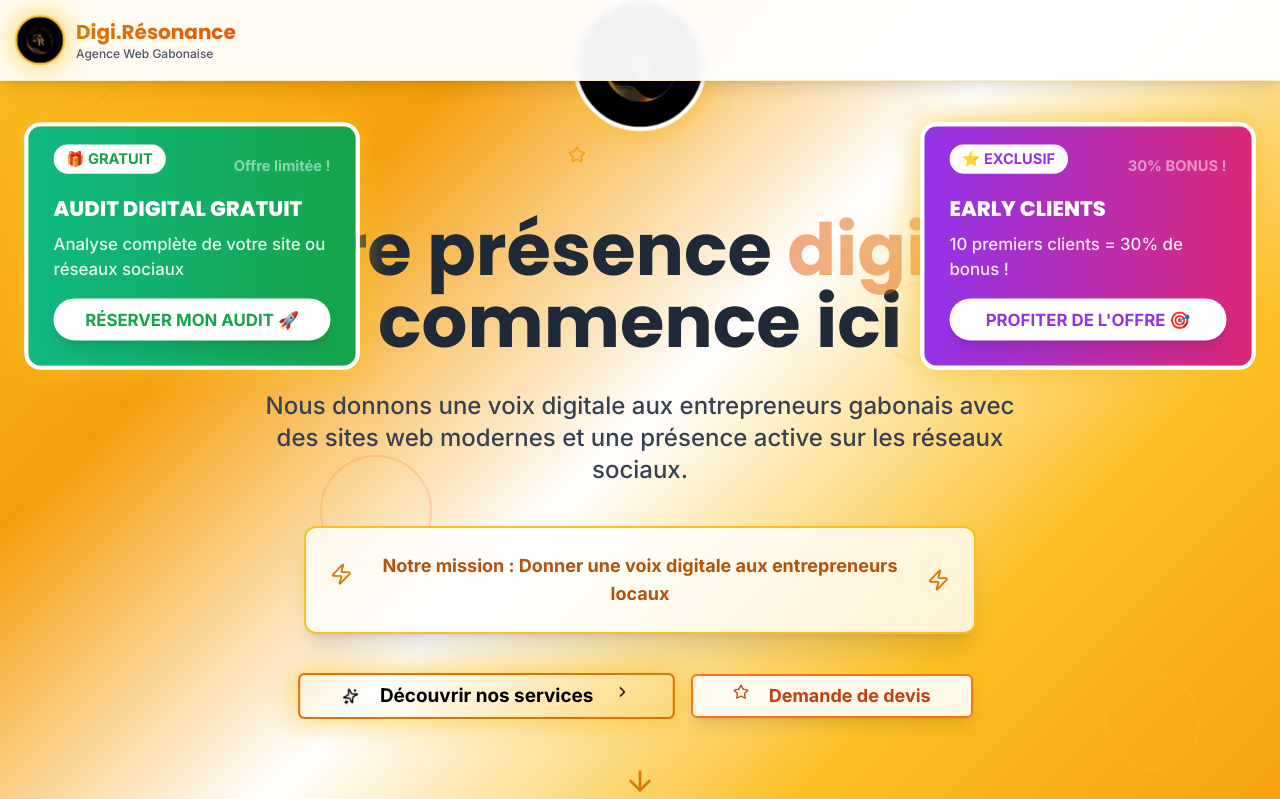
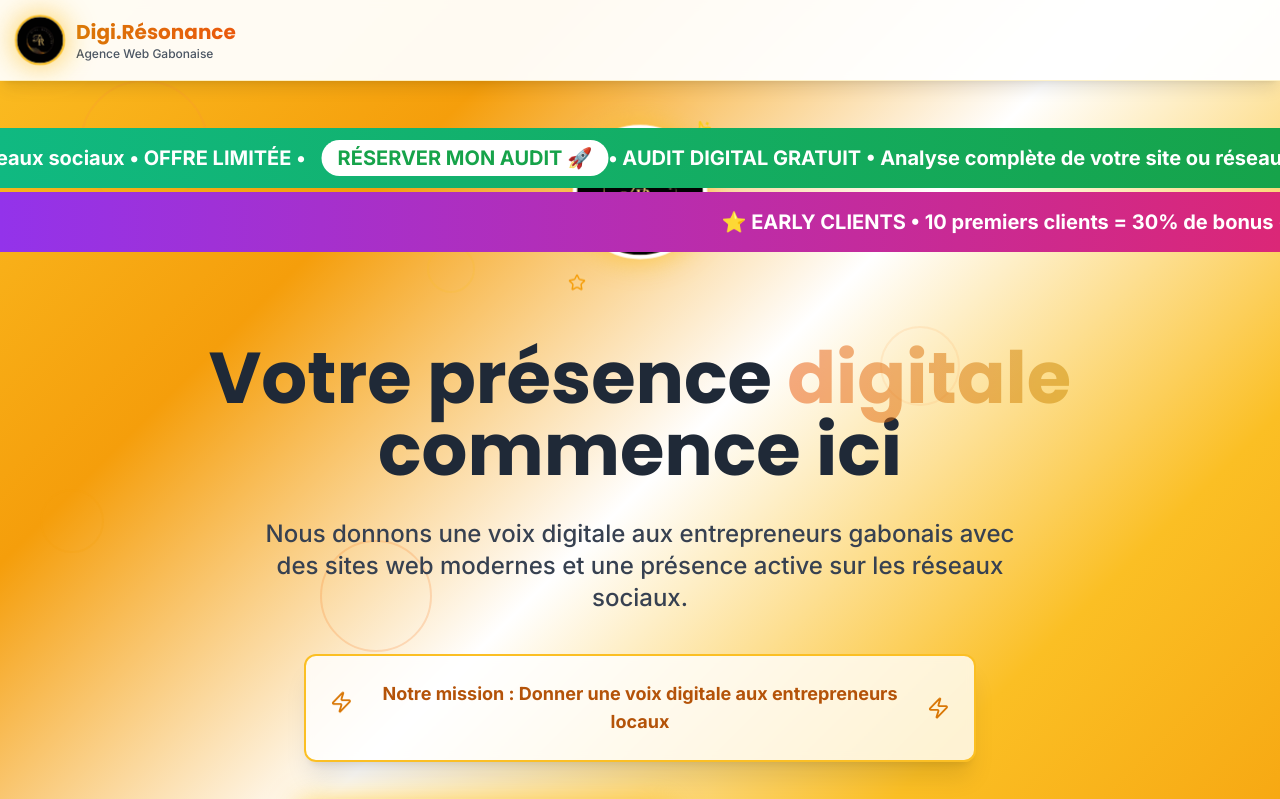
Before and after one commit to Gnzikoune/digi-resonance, a React (Vite) app: page / in a window 1280 px wide. Shown: the top 799 px of the page. Built offline with nearby package versions, Linux system fonts and the light colour scheme.

Commit message:
Refactor: Replace banners with scrolling text.

```diff
--- a/src/components/Hero.tsx
+++ b/src/components/Hero.tsx
@@ -15,59 +15,43 @@ const Hero = () => {
         <div className="absolute bottom-1/3 left-1/4 w-28 h-28 border-2 border-orange-500 rounded-full animate-float hidden md:block" style={{ animationDelay: '2s' }}></div>
       </div>
 
-      {/* Bannière publicitaire - Audit Gratuit */}
-      <div className="absolute top-24 md:top-32 left-4 right-4 md:left-8 md:right-auto md:w-80 z-20">
-        <div className="bg-gradient-to-r from-emerald-500 to-green-600 text-white rounded-2xl p-4 md:p-6 shadow-2xl border-4 border-white animate-pulse-glow transform hover:scale-105 transition-all duration-300">
-          <div className="flex items-center justify-between mb-3">
-            <span className="bg-white text-green-600 font-black text-xs md:text-sm px-3 py-1 rounded-full animate-bounce">
-              🎁 GRATUIT
-            </span>
-            <span className="text-white font-bold text-xs md:text-sm animate-pulse">
-              Offre limitée !
-            </span>
-          </div>
-          <h3 className="text-lg md:text-xl font-black mb-2 animate-slide-down">
-            AUDIT DIGITAL GRATUIT
-          </h3>
-          <p className="text-sm md:text-base font-medium mb-4 opacity-90">
-            Analyse complète de votre site ou réseaux sociaux
-          </p>
+      {/* Banderole Audit Gratuit */}
+      <div className="absolute top-24 md:top-32 left-0 right-0 z-20">
+        <div className="bg-gradient-to-r from-emerald-500 to-green-600 text-white py-3 overflow-hidden">
+          <div className="animate-scroll-right whitespace-nowrap">
+            <span className="inline-block px-8 text-lg md:text-xl font-bold">
+              🎁 AUDIT DIGITAL GRATUIT • Analyse complète de votre site ou réseaux sociaux • OFFRE LIMITÉE •
               <button
                 onClick={() => window.open('https://wa.me/24107000000?text=Bonjour, je souhaite bénéficier de l\'audit digital gratuit', '_blank')}
-            className="bg-white text-green-600 font-black text-sm md:text-base px-4 py-2 rounded-full w-full hover:bg-green-50 transition-all duration-300 hover:scale-105 shadow-lg"
+                className="ml-4 bg-white text-green-600 px-4 py-1 rounded-full font-black hover:bg-green-50 transition-colors"
               >
                 RÉSERVER MON AUDIT 🚀
               </button>
+              • AUDIT DIGITAL GRATUIT • Analyse complète de votre site ou réseaux sociaux • OFFRE LIMITÉE •
+            </span>
+          </div>
         </div>
       </div>
 
-      {/* Bannière publicitaire - Early Clients */}
-      <div className="absolute top-80 md:top-32 right-4 left-4 md:left-auto md:right-8 md:w-80 z-20">
-        <div className="bg-gradient-to-r from-purple-600 to-pink-600 text-white rounded-2xl p-4 md:p-6 shadow-2xl border-4 border-white animate-pulse-glow transform hover:scale-105 transition-all duration-300">
-          <div className="flex items-center justify-between mb-3">
-            <span className="bg-white text-purple-600 font-black text-xs md:text-sm px-3 py-1 rounded-full animate-bounce">
-              ⭐ EXCLUSIF
-            </span>
-            <span className="text-white font-bold text-xs md:text-sm animate-pulse">
-              30% BONUS !
-            </span>
-          </div>
-          <h3 className="text-lg md:text-xl font-black mb-2 animate-slide-down">
-            EARLY CLIENTS
-          </h3>
-          <p className="text-sm md:text-base font-medium mb-4 opacity-90">
-            10 premiers clients = 30% de bonus !
-          </p>
+      {/* Banderole Early Clients */}
+      <div className="absolute top-36 md:top-48 left-0 right-0 z-20">
+        <div className="bg-gradient-to-r from-purple-600 to-pink-600 text-white py-3 overflow-hidden">
+          <div className="animate-scroll-left whitespace-nowrap">
+            <span className="inline-block px-8 text-lg md:text-xl font-bold">
+              ⭐ EARLY CLIENTS • 10 premiers clients = 30% de bonus • EXCLUSIF •
               <button
                 onClick={() => window.open('https://wa.me/24107000000?text=Bonjour, je souhaite profiter de l\'offre Early Clients', '_blank')}
-            className="bg-white text-purple-600 font-black text-sm md:text-base px-4 py-2 rounded-full w-full hover:bg-purple-50 transition-all duration-300 hover:scale-105 shadow-lg"
+                className="ml-4 bg-white text-purple-600 px-4 py-1 rounded-full font-black hover:bg-purple-50 transition-colors"
               >
                 PROFITER DE L'OFFRE 🎯
               </button>
+              • EARLY CLIENTS • 10 premiers clients = 30% de bonus • EXCLUSIF •
+            </span>
+          </div>
         </div>
       </div>
 
-      <div className="container mx-auto px-4 text-center relative z-10">
+      <div className="container mx-auto px-4 text-center relative z-10 mt-24 md:mt-32">
         <div className="max-w-4xl mx-auto">
           {/* Logo large */}
           <div className="mb-8 md:mb-12 animate-slide-down">
--- a/src/index.css
+++ b/src/index.css
@@ -1,3 +1,4 @@
+
 @import url('https://fonts.googleapis.com/css2?family=Poppins:wght@300;400;500;600;700;800&family=Inter:wght@300;400;500;600;700&display=swap');
 @tailwind base;
 @tailwind components;
@@ -158,6 +159,14 @@
   animation: wiggle 1s ease-in-out infinite;
 }
 
+.animate-scroll-right {
+  animation: scrollRight 30s linear infinite;
+}
+
+.animate-scroll-left {
+  animation: scrollLeft 30s linear infinite;
+}
+
 @keyframes float {
   0%, 100% { transform: translateY(0px); }
   50% { transform: translateY(-10px); }
@@ -236,6 +245,16 @@
   }
 }
 
+@keyframes scrollRight {
+  0% { transform: translateX(-100%); }
+  100% { transform: translateX(100%); }
+}
+
+@keyframes scrollLeft {
+  0% { transform: translateX(100%); }
+  100% { transform: translateX(-100%); }
+}
+
 .icon-hover:hover {
   animation: pulseGlow 0.6s ease-in-out;
 }
```
Lines whose indentation alone changed are shown as unchanged.
